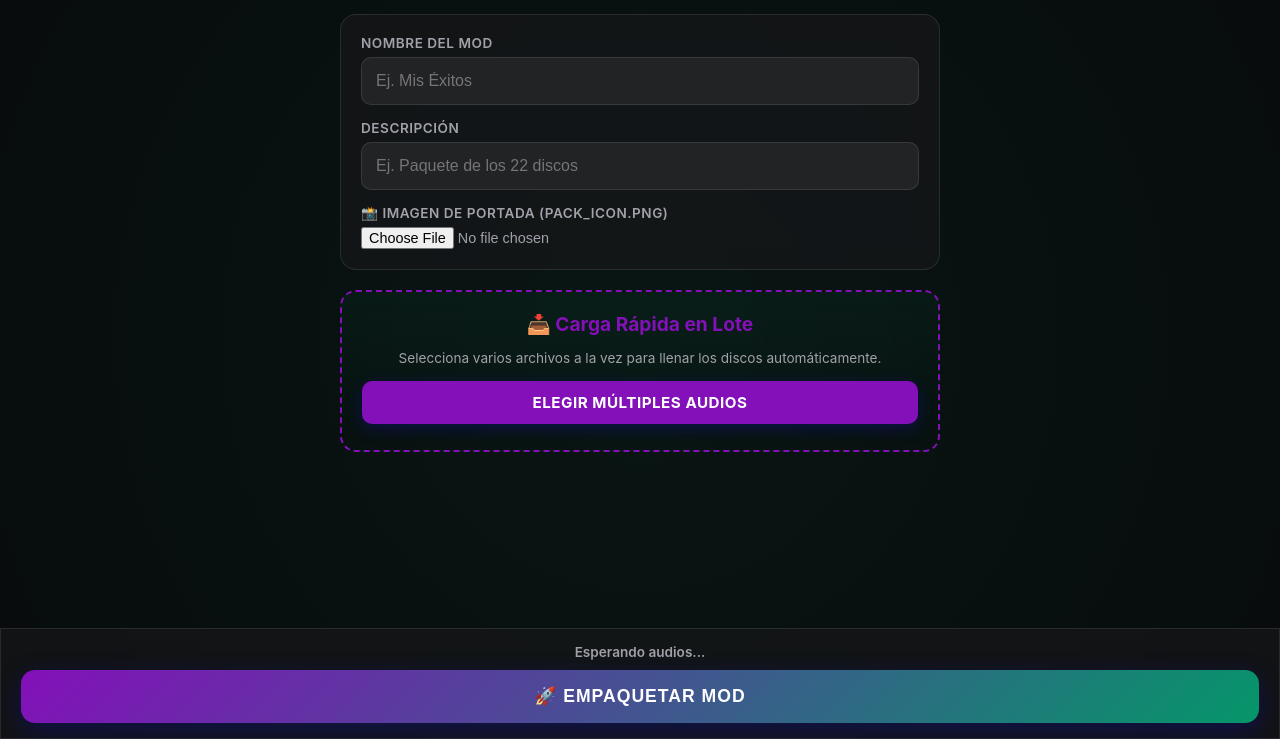
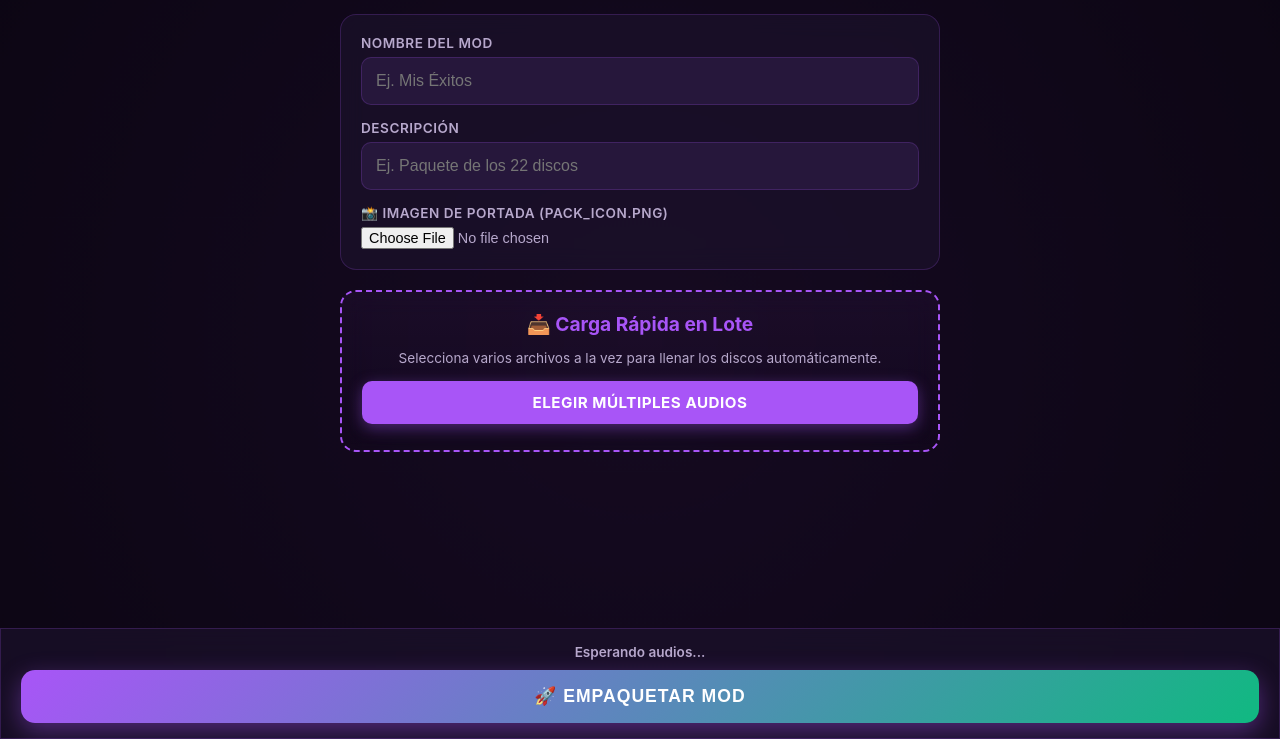
Before and after one commit to preciseweb/musica_minecraft_bedrock, a plain HTML site: page index.html in a window 1280 px wide. Shown: the part 61-800 px from the top of the page. Drawn offline with nearby package versions, Linux system fonts and the light colour scheme.

Commit message:
cambio de colores

```diff
--- a/style.css
+++ b/style.css
@@ -1,19 +1,24 @@
-/* Variables de Tema Neón / Vivo */
+/* Variables de Tema Neón: Morado y Verde */
 :root {
-    --bg-main: #09090b;
-    --bg-card: rgba(24, 24, 27, 0.7);
-    --bg-input: rgba(39, 39, 42, 0.8);
-    --accent: #8310b9; /* Verde Esmeralda Vivo */
-    --accent-hover: #d334a694;
-    --accent-glow: rgba(16, 18, 154, 0.4);
+    --bg-main: #0a0510; /* Púrpura súper oscuro casi negro */
+    --bg-card: rgba(28, 18, 43, 0.7); /* Púrpura cristal */
+    --bg-input: rgba(43, 27, 66, 0.8);
+
+    --accent: #a855f7; /* Morado Neón */
+    --accent-hover: #c084fc;
+    --accent-glow: rgba(168, 85, 247, 0.4);
+
+    --secondary: #10b981; /* Verde Esmeralda */
+    --secondary-glow: rgba(16, 185, 129, 0.4);
+
     --text-main: #f4f4f5;
-    --text-sub: #a1a1aa;
-    --border-light: rgba(255, 255, 255, 0.1);
+    --text-sub: #b7a8cc; /* Texto grisáceo con tono morado */
+    --border-light: rgba(168, 85, 247, 0.2);
 
-    /* Estados */
-    --st-empty: #3f3f46;
-    --st-converting: #f59e0b; /* Ambar vivo */
-    --st-ready: #10b981;
+    /* Estados de las tarjetas */
+    --st-empty: #4c3866;
+    --st-converting: #a855f7; /* Morado procesando */
+    --st-ready: #10b981; /* Verde listo */
     --st-error: #ef4444;
 }
 
@@ -23,7 +28,7 @@ body {
     font-family: -apple-system, BlinkMacSystemFont, "Segoe UI", Roboto, sans-serif;
     background-color: var(--bg-main);
     color: var(--text-main);
-    padding-bottom: 120px; /* Espacio para el botón fijo inferior */
+    padding-bottom: 120px;
     overflow-x: hidden;
 }
 
@@ -32,7 +37,7 @@ body::before {
     position: fixed;
     top: -50%; left: -50%;
     width: 200%; height: 200%;
-    background: radial-gradient(circle at 50% 50%, rgba(16, 185, 129, 0.08), transparent 60%);
+    background: radial-gradient(circle at 50% 50%, rgba(168, 85, 247, 0.08), transparent 60%);
     animation: pulseBg 8s infinite alternate ease-in-out;
     z-index: -1;
 }
@@ -64,7 +69,8 @@ body::before {
     margin: 0;
     font-size: 1.4rem;
     font-weight: 800;
-    background: linear-gradient(to right, #6ee7b7, #10b981);
+    /* Degradado de Verde a Morado para el título */
+    background: linear-gradient(to right, var(--secondary), var(--accent));
     -webkit-background-clip: text;
     background-clip: text;
     color: transparent;
@@ -74,7 +80,7 @@ body::before {
 /* Estructura Principal */
 .app-main {
     padding: 15px;
-    max-width: 600px; /* Optimizado para móviles y tablets */
+    max-width: 600px;
     margin: 0 auto;
 }
 
@@ -133,7 +139,7 @@ input[type="text"]:focus {
 .bulk-panel {
     border: 2px dashed var(--accent);
     text-align: center;
-    background: linear-gradient(180deg, rgba(16, 185, 129, 0.05) 0%, rgba(0,0,0,0) 100%);
+    background: linear-gradient(180deg, rgba(168, 85, 247, 0.05) 0%, rgba(0,0,0,0) 100%);
 }
 .bulk-content h3 { margin: 0 0 5px 0; color: var(--accent); font-size: 1.2rem;}
 .bulk-content p { font-size: 0.85rem; color: var(--text-sub); margin-bottom: 15px; }
@@ -165,7 +171,7 @@ input[type="text"]:focus {
     color: var(--text-main);
 }
 
-/* Tarjetas de Discos (Estilo Lista de Reproducción) */
+/* Tarjetas de Discos */
 .disc-list {
     display: flex;
     flex-direction: column;
@@ -223,14 +229,14 @@ input[type="text"]:focus {
 .progress-wrapper { width: 100%; height: 6px; background: rgba(255,255,255,0.05); border-radius: 10px; overflow: hidden; }
 progress { width: 100%; height: 100%; border: none; background: transparent; }
 progress::-webkit-progress-bar { background: transparent; }
-progress::-webkit-progress-value { background: var(--accent); transition: width 0.3s ease; border-radius: 10px; }
+progress::-webkit-progress-value { background: var(--st-converting); transition: width 0.3s ease; border-radius: 10px; }
 
 /* ESTADOS VIVOS (Animaciones de las Tarjetas) */
 .empty { border-left: 4px solid var(--st-empty); }
 
 .converting {
     border-left: 4px solid var(--st-converting);
-    box-shadow: 0 0 20px rgba(245, 158, 11, 0.15);
+    box-shadow: 0 0 20px var(--accent-glow);
     animation: pulseBorder 1.5s infinite;
 }
 .converting .disc-info p { color: var(--st-converting); font-weight: bold; }
@@ -238,13 +244,15 @@ progress::-webkit-progress-value { background: var(--accent); transition: width
 
 .ready {
     border-left: 4px solid var(--st-ready);
-    background: linear-gradient(90deg, rgba(16,185,129,0.1) 0%, rgba(24,24,27,0.7) 50%);
+    background: linear-gradient(90deg, rgba(16,185,129,0.1) 0%, rgba(28,18,43,0.7) 50%);
+    border-color: rgba(16,185,129,0.2);
 }
 .ready .disc-info p { color: var(--st-ready); font-weight: bold; }
+.ready progress::-webkit-progress-value { background: var(--st-ready); }
 
 @keyframes pulseBorder {
     0% { border-left-color: var(--st-converting); }
-    50% { border-left-color: #fcd34d; }
+    50% { border-left-color: #d8b4fe; } /* Morado más claro */
     100% { border-left-color: var(--st-converting); }
 }
 
@@ -272,7 +280,8 @@ progress::-webkit-progress-value { background: var(--accent); transition: width
     width: 100%;
     padding: 16px;
     border-radius: 14px;
-    background: linear-gradient(135deg, var(--accent), #059669);
+    /* Degradado explosivo de Morado a Verde */
+    background: linear-gradient(135deg, var(--accent), var(--secondary));
     color: #fff;
     border: none;
     font-size: 1.1rem;
```
